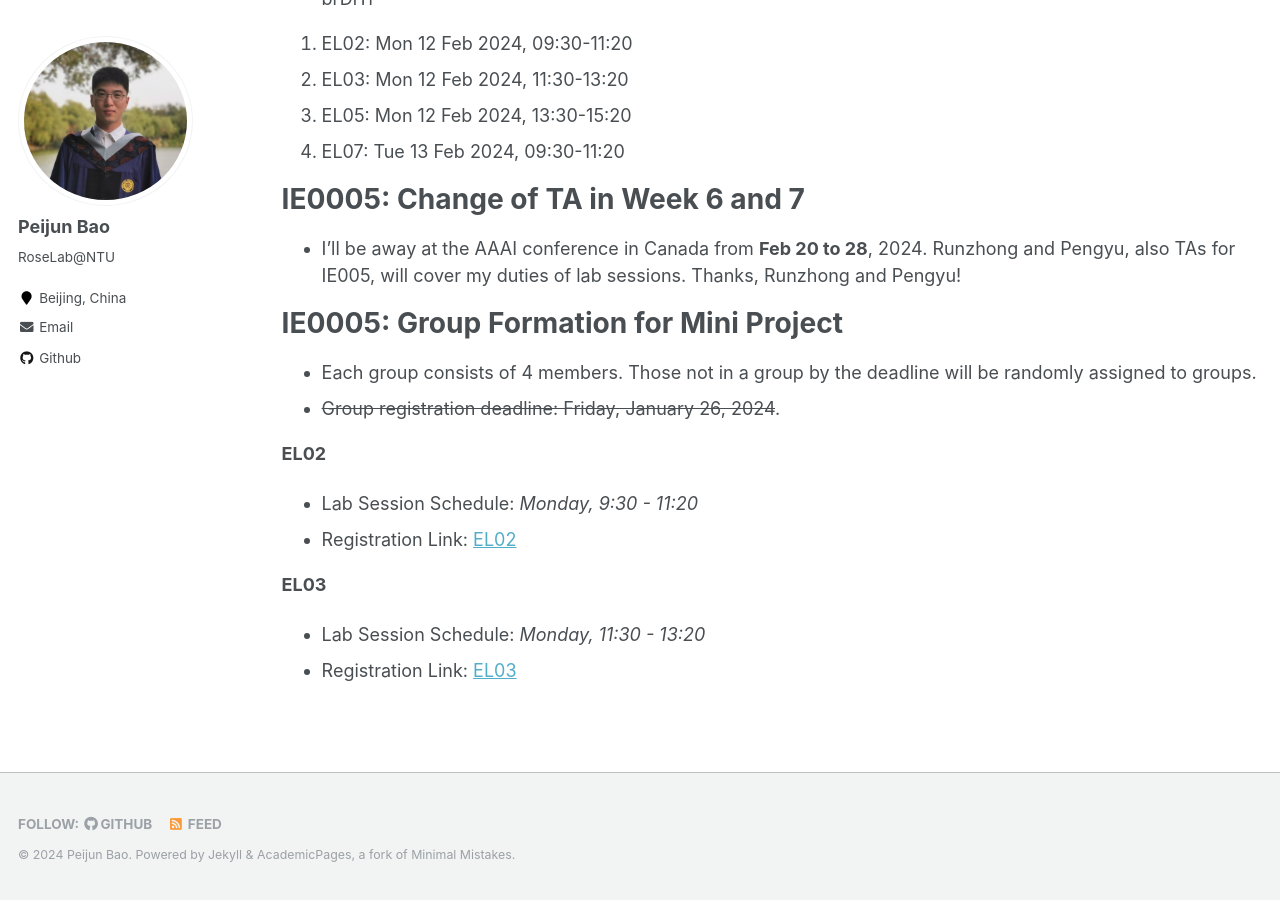
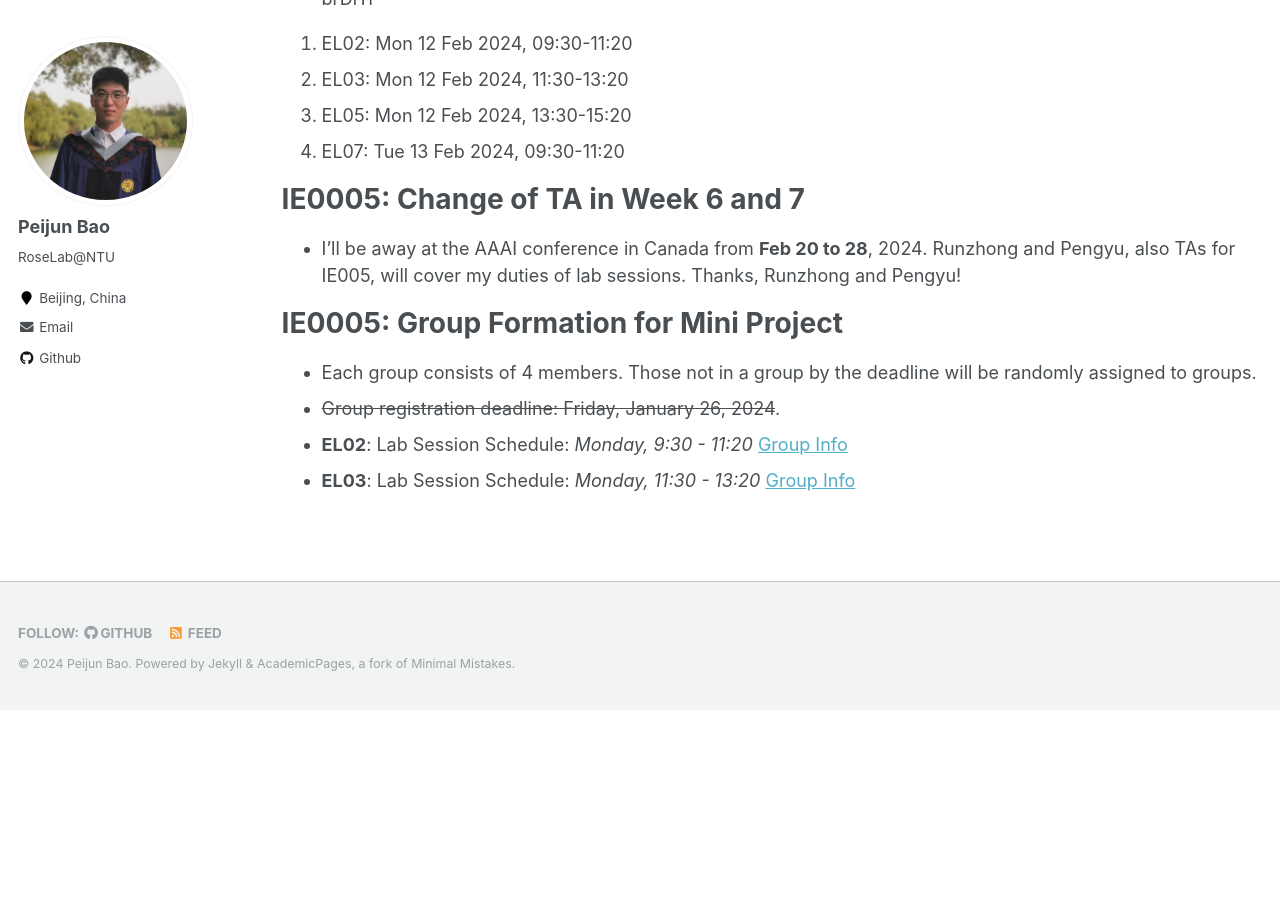
Before and after one commit to baopj/baopj.github.io, a Jekyll site: the page built from _pages/Course.md, in a window 1280 px wide and 900 px high, scrolled down 670 px. Built offline with Jekyll 4.4.1, drawn with Linux system fonts in a browser that asks for light colours; after the commit the page ends 1380 px from its top, so only the background shows below that.

Commit message:
Update Course.md

```diff
--- a/_pages/Course.md
+++ b/_pages/Course.md
@@ -25,11 +25,5 @@ To visit this page, you can
 # IE0005: Group Formation for Mini Project
 - Each group consists of 4 members. Those not in a group by the deadline will be randomly assigned to groups.
 - <del>Group registration deadline: Friday, January 26, 2024</del>.
-
-**EL02**
-- Lab Session Schedule: *Monday, 9:30 - 11:20*
-- Registration Link: [EL02](https://docs.google.com/spreadsheets/d/1evCmdrF5lygupPDoQHVzwdcB-urkrGARy2joQOeklbc)
-
-**EL03**
-- Lab Session Schedule: *Monday, 11:30 - 13:20*
-- Registration Link: [EL03](https://docs.google.com/spreadsheets/d/1aUSOMDJob0KzTtVo3SXQq347cvpRR9EvQMuIw9jtwKY)
+- **EL02**: Lab Session Schedule: *Monday, 9:30 - 11:20*  [Group Info](https://docs.google.com/spreadsheets/d/1evCmdrF5lygupPDoQHVzwdcB-urkrGARy2joQOeklbc)
+- **EL03**: Lab Session Schedule: *Monday, 11:30 - 13:20* [Group Info](https://docs.google.com/spreadsheets/d/1aUSOMDJob0KzTtVo3SXQq347cvpRR9EvQMuIw9jtwKY)
```
